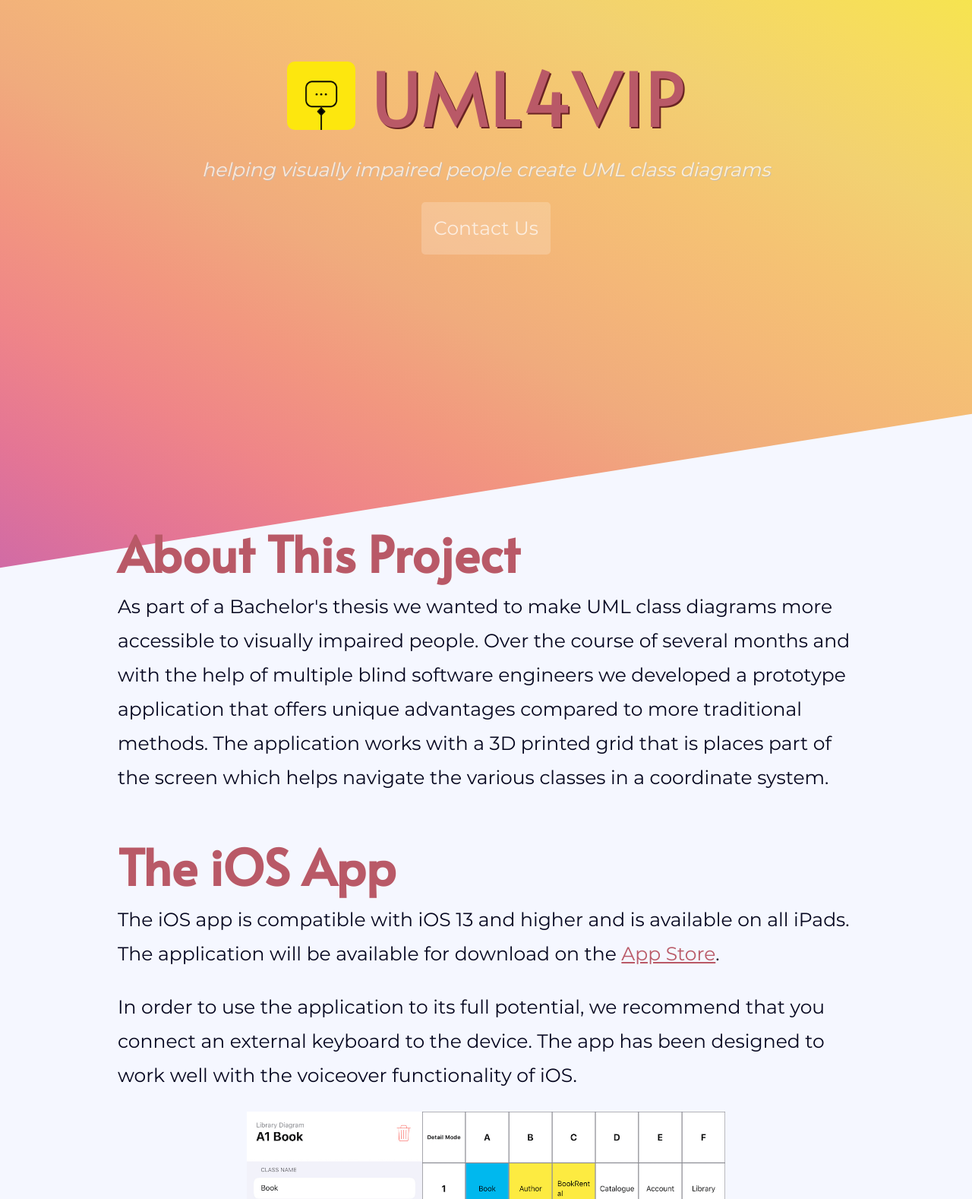
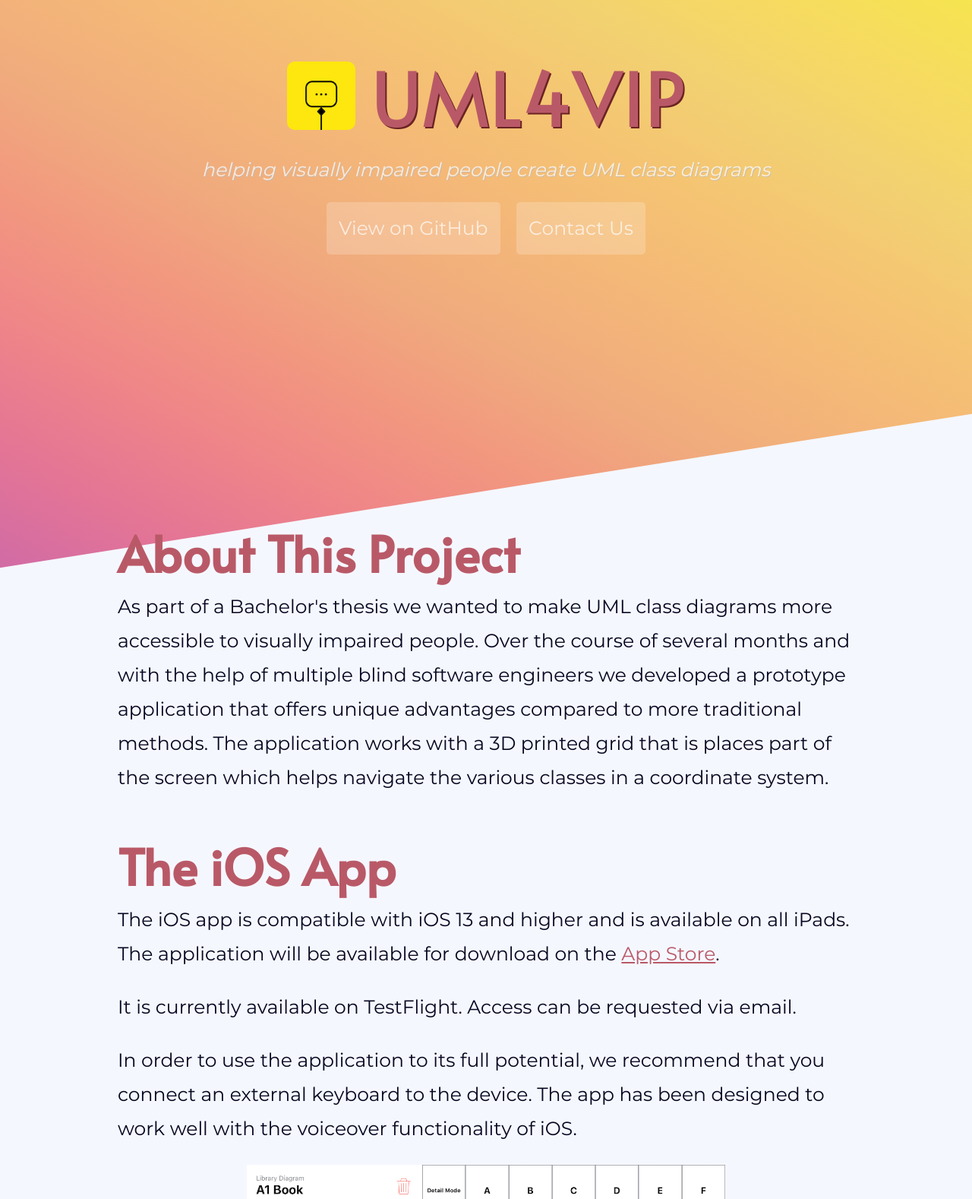
Before and after one commit to uml4vip/website, a plain HTML site: page index.html in a window 1280 px wide. Shown: the part 4-1582 px from the top of the page at 76% size. Drawn offline with Linux system fonts and the light colour scheme.

Commit message:
Update index.html

```diff
--- a/index.html
+++ b/index.html
@@ -222,9 +222,9 @@
                 </div>
                 <aside>helping visually impaired people create UML class diagrams</aside>
                 <div class="buttons">
-<!--
-                    <a class="btn" href="https://github.com/UML4VIP/" target="_blank">View on GitHub</a>
-                    <a class="btn" href="#" target="_blank">Download App</a>
+
+                    <a class="btn" href="https://github.com/uml4vip/" target="_blank">View on GitHub</a>
+<!--                      <a class="btn" href="#" target="_blank">Download App</a>
 -->
                     <a class="btn" href="mailto:info@uml4.vip" target="_blank">Contact Us</a>
                 </div>
@@ -241,6 +241,7 @@
         <section>
             <h2>The iOS App</h2>
             <p>The iOS app is compatible with iOS 13 and higher and is available on all iPads. The application will be available for download on the <a href="https://apple.com" target="_blank">App Store</a>.</p>
+            <p>It is currently available on TestFlight. Access can be requested via email.</p>
             <p>In order to use the application to its full potential, we recommend that you connect an external keyboard to the device. The app has been designed to work well with the voiceover functionality of iOS.</p>
             <div class="img-wrapper">
                 <img src="img/ios_screenshot.jpg" alt="screenshot of the application">
```
